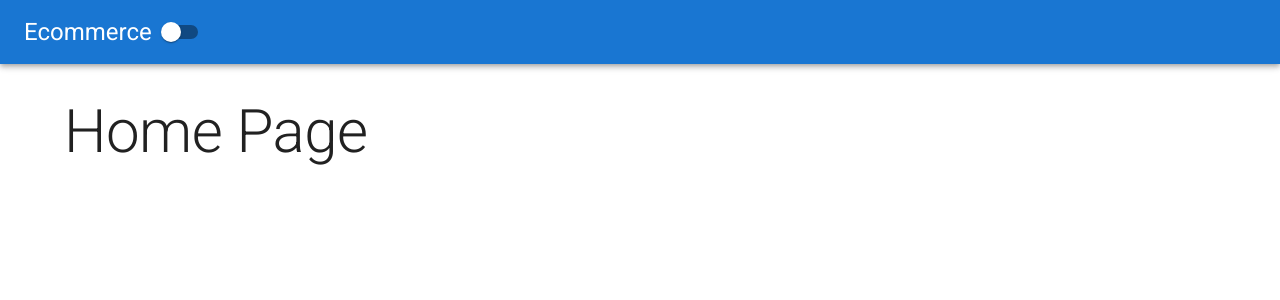
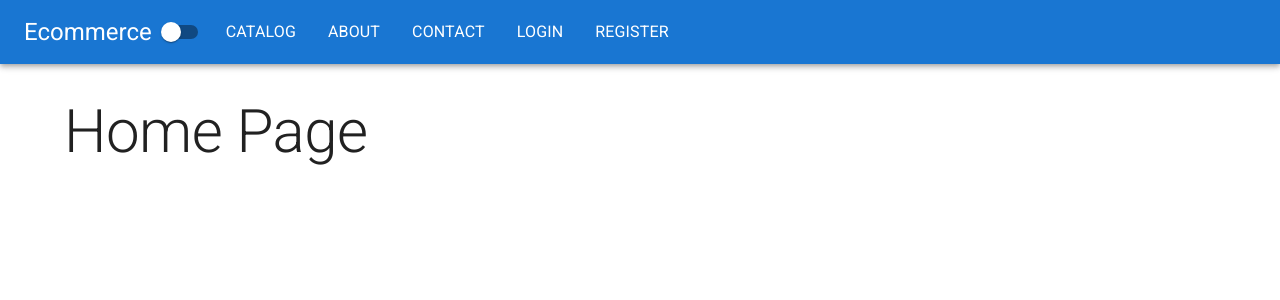
Before and after one commit to Wenjin-Guo/ecommerce, a React (Vite) app in the folder ReactClient/: page / in a window 1280 px wide. Shown: the top 300 px of the page. Built offline with nearby package versions, Linux system fonts and the light colour scheme.

Commit message:
add NavLink to Header bar

```diff
--- a/ReactClient/src/App/Layout/Header.tsx
+++ b/ReactClient/src/App/Layout/Header.tsx
@@ -1,6 +1,20 @@
-import { AppBar, Switch, Toolbar, Typography } from "@mui/material";
+
+import { AppBar, List, ListItem, Switch, Toolbar, Typography } from "@mui/material";
+import {  NavLink } from "react-router-dom";
+
+const midLinks = [
+    {id:1,title:"catalog", path:"/catalog"},
+    {id:2,title:"about", path:"/about"},
+    {id:3,title:"contact", path:"/contact"},
+]
+
+const rightLinks=[
+    {title:"login", path:"/login"},
+    {title:"register", path:"/register"},
+]
 
 interface Props{
+
     setViewMode:()=>void;
 }
 
@@ -12,6 +26,40 @@ function Header({setViewMode}:Props){
                     Ecommerce
                 </Typography>
                 <Switch onClick={setViewMode}></Switch>
+                <List sx={{display:'flex'}}>
+                    {midLinks.map(({title,path})=>(
+                        <ListItem key={title}>
+                            <NavLink to={path} style={({ isActive, isTransitioning }) => {
+                                return {
+                                    fontWeight: isActive ? "bold" : "",
+                                    color: "inherit",
+                                    fontSize:"inherit",
+                                    textDecoration: 'none',
+                                    viewTransitionName: isTransitioning ? "slide" : "",
+                                };
+                            }}>
+                                {title.toUpperCase()}
+                            </NavLink>
+                        </ListItem>
+                    ))}
+                </List>
+                <List sx={{display:'flex'}}>
+                    {rightLinks.map(({title,path})=>(
+                        <ListItem key={title}>
+                        <NavLink to={path} style={({ isActive, isTransitioning }) => {
+                            return {
+                                fontWeight: isActive ? "bold" : "",
+                                color: "inherit",
+                                fontSize:"inherit",
+                                textDecoration: 'none',
+                                viewTransitionName: isTransitioning ? "slide" : "",
+                            };
+                        }}>
+                            {title.toUpperCase()}
+                        </NavLink>
+                    </ListItem>
+                    ))}
+                </List>
             </Toolbar>
         </AppBar>
     )
```
